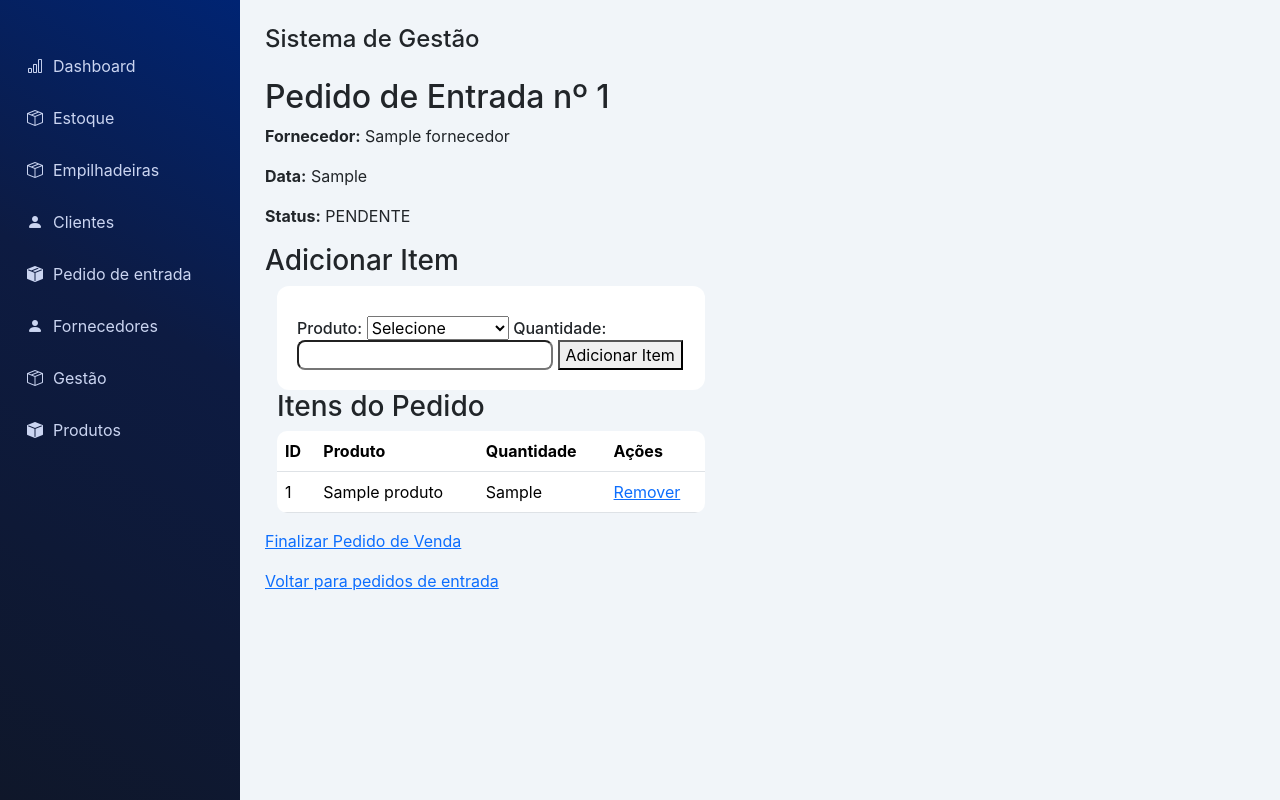
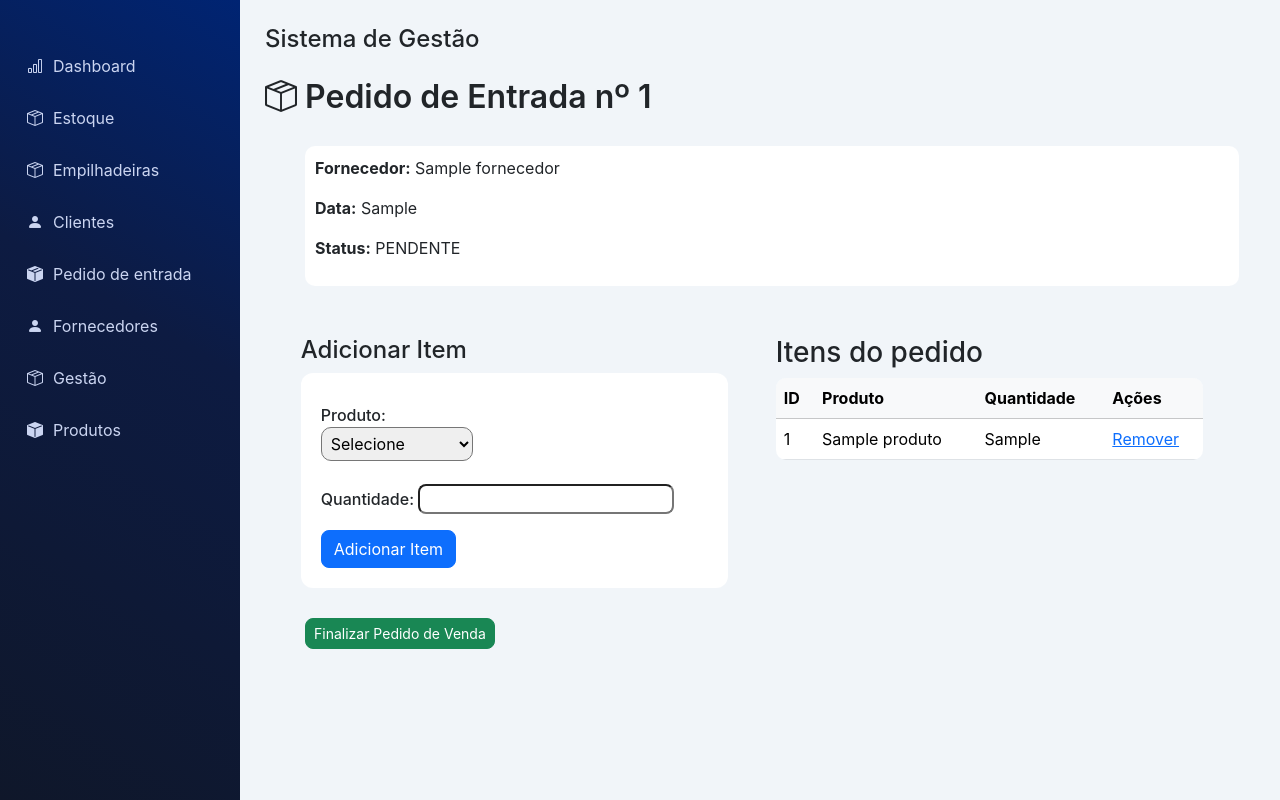
Before and after one commit to voituregestaodeestoque/projeto_voiture, a Flask app: template templates/detalhes_entrada.html in a window 1280 px wide. Run offline with Flask 3, Linux system fonts and the light colour scheme; the template is opened without the code that fills it: most values are stand-ins (such as "Sample title", 1, 10 or a date in 2020).

Commit message:
atualizacao

```diff
--- a/templates/detalhes_entrada.html
+++ b/templates/detalhes_entrada.html
@@ -1,24 +1,35 @@
 {% extends 'base.html' %}
 
 {% block conteudo %}
-<h2>Pedido de Entrada nº {{ pedido.id }}</h2>
+<h2></h2>
 
-<div class="card-info">
+<div>
+    <h2 class="titulo-pagina">
+        <i class="bi bi-box-seam"></i> Pedido de Entrada nº {{ pedido.id }}
+    </h2>
+
+</div>
+
+<div class="card-info"
+    style="padding: 10px; margin-left: 40px; margin-top: 30px; margin-bottom: 50px; background-color: #fff; border-radius: 10px; width: auto;">
     <p><strong>Fornecedor:</strong> {{ pedido.fornecedor }}</p>
     <p><strong>Data:</strong> {{ pedido.data_pedido_entrada }}</p>
     <p><strong>Status:</strong> {{ pedido.status_pedido_entrada }}</p>
 </div>
 
 {% if pedido.status_pedido_entrada == 'PENDENTE' %}
-<h3>Adicionar Item</h3>
 
-<div class="container-fluid produto-container d-flex justify-content-between">
+<div class="container-fluid detalhe-container d-flex justify-content-between">
 
-    <div class="pedido-card text-dark" style="width: 45%;">
+    <div class="pedido-card text-dark mb-4" style="width: 100%; display: flex; justify-content: space-around;">
+        <div class="form-itens" style="width: 45%;">
 
+            <h4>Adicionar Item</h4>
             <form method="POST" action="{{ url_for('adicionar_item_entrada', pedido_entrada_id=pedido.id) }}">
+
+                <div class="col-md-6 mb-3">
                     <label>Produto:</label>
-            <select name="produto_id" required>
+                    <select name="produto_id" style="border-radius: 10px; padding: 5px;" required>
                         <option value="">Selecione</option>
                         {% for produto in produto %}
                         <option value="{{ produto.id }}">
@@ -26,25 +37,34 @@
                         </option>
                         {% endfor %}
                     </select>
+                </div>
 
+                <div class="mb-3">
                     <label>Quantidade:</label>
                     <input type="number" name="quantidade" required>
+                </div>
 
-            <button type="submit">Adicionar Item</button>
+
+                <button type="submit" class="btn btn-primary">Adicionar Item</button>
             </form>
+        </div>
         {% endif %}
 
-        <h3>Itens do Pedido</h3>
 
-        <div class="table-responsive">
-            <table id="tabela-itens" class="table table-hover align-middle">
+
+        <div class="table-responsive" style="width: 45%; ">
+            <h3>Itens do pedido</h3>
+
+            <table id="tabela-movimentacao" class="table table-hover align-middle">
+                <thead class="table-light">
                     <tr>
                         <th>ID</th>
                         <th>Produto</th>
                         <th>Quantidade</th>
                         <th>Ações</th>
                     </tr>
-
+                </thead>
+                <tbody>
                     {% for item in itens %}
                     <tr>
                         <td>{{ item.id }}</td>
@@ -60,20 +80,21 @@
                         </td>
                     </tr>
                     {% endfor %}
+                </tbody>
             </table>
+
+
         </div>
     </div>
 </div>
 
 {% if pedido.status_pedido_entrada == 'PENDENTE' %}
-<p>
-    <a href="{{ url_for('finalizar_entrada', pedido_entrada_id=pedido.id) }}">Finalizar Pedido de Venda</a>
-</p>
+<h2 style="margin-left: 40px;">
+    <a href="{{ url_for('finalizar_entrada', pedido_entrada_id=pedido.id) }}" class="btn btn-sm btn-success">Finalizar
+        Pedido de Venda</a>
+</h2>
 {% endif %}
 
-<p>
-    <a href="{{ url_for('pedidoentrada') }}">Voltar para pedidos de entrada</a>
-</p>
 
 
 <script>
--- a/templates/pedidoentrada.html
+++ b/templates/pedidoentrada.html
@@ -6,9 +6,9 @@
     <div class="d-flex justify-content-between align-items-center mb-4">
         <div>
             <h2 class="titulo-pagina">
-                <i class="bi bi-box-seam"></i> Pedidos
+                <i class="bi bi-box-seam"></i> Movimentações entrada
             </h2>
-            <p class="text-muted mb-0">Movimentação</p>
+            <p class="text-muted mb-0">Pedido de entrada</p>
         </div>
 
         <a href="{{ url_for('nova_entrada') }}" class="btn btn-primary">
```
Lines whose indentation alone changed are shown as unchanged.
